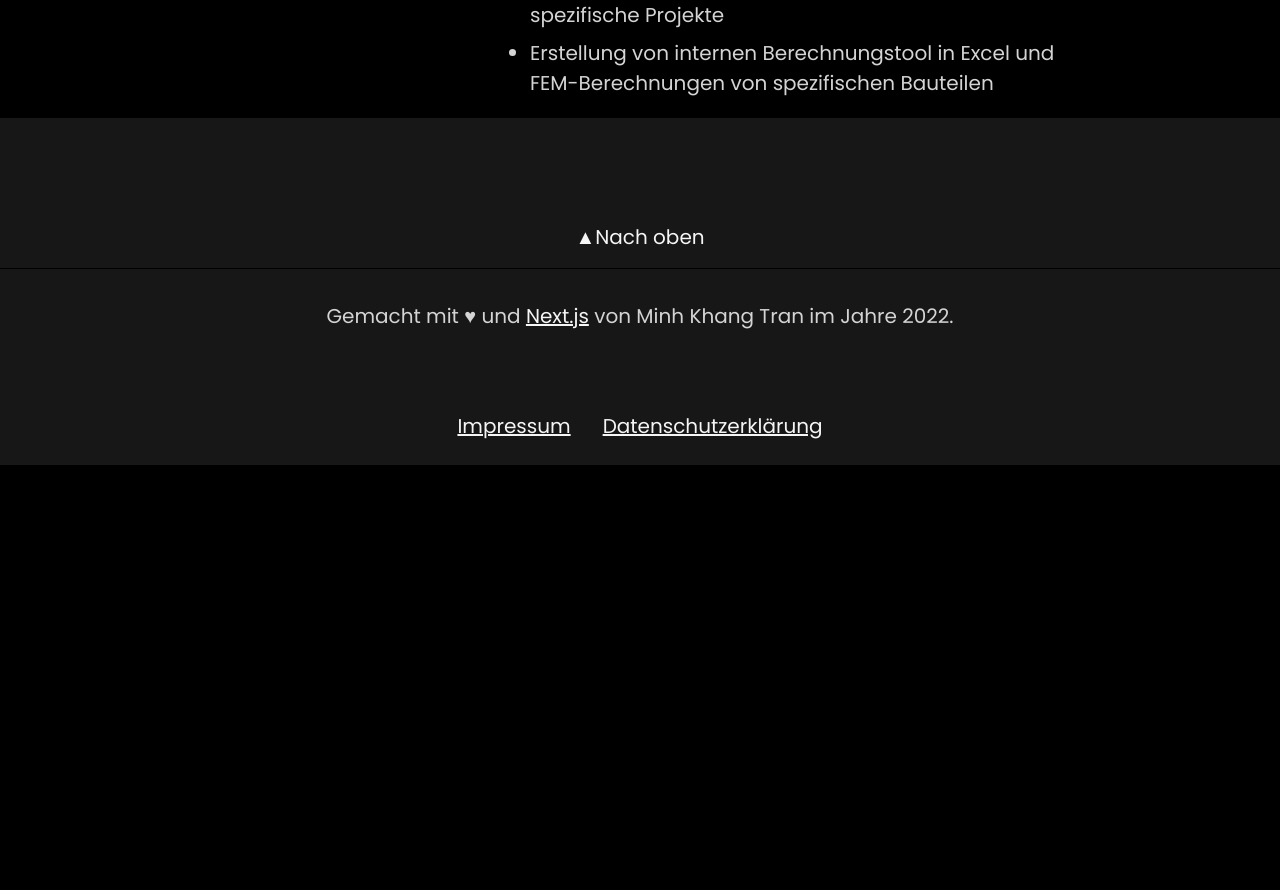
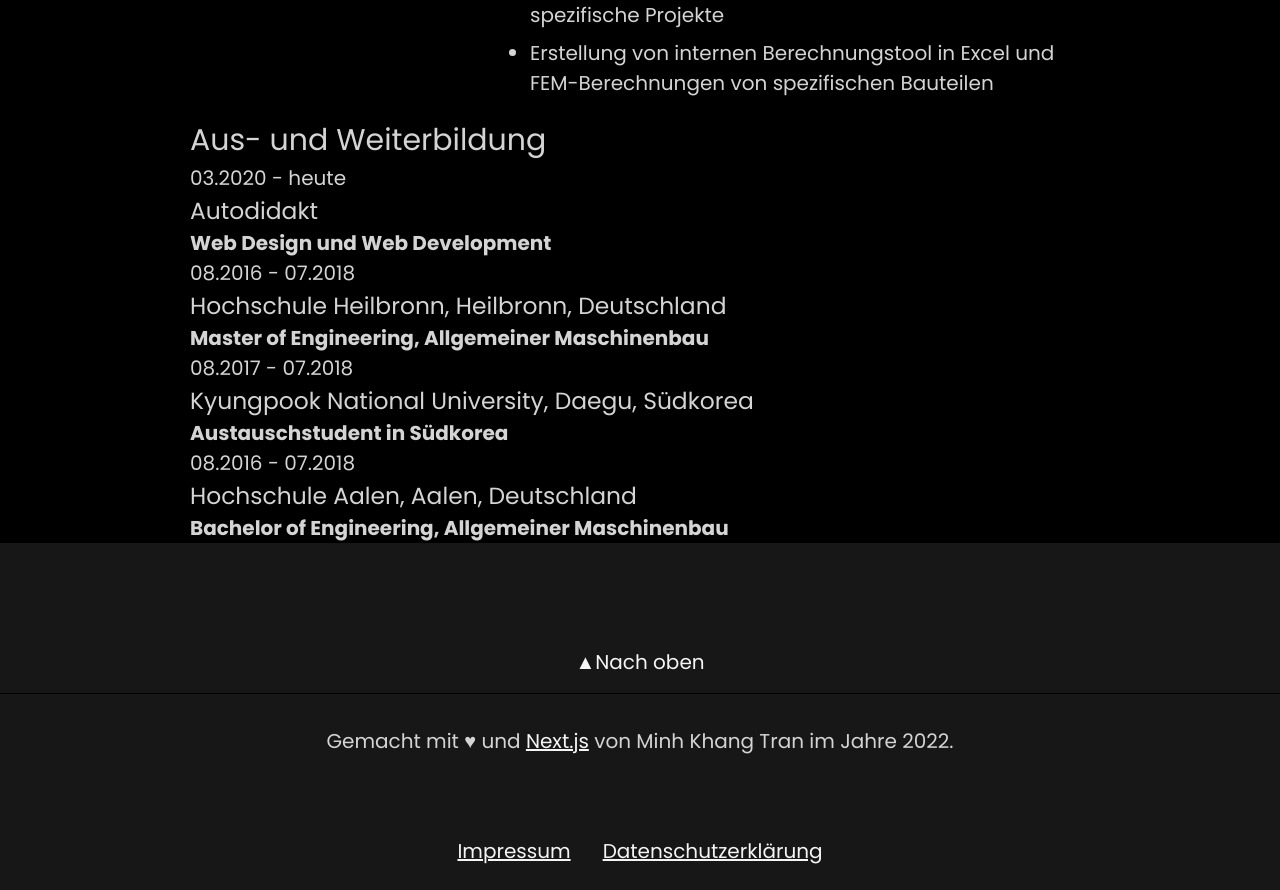
Before and after one commit to MinhKhangTran/next_mkt_blog_v2, a Next.js app: page / in a window 1280 px wide. Shown: the part 2186-3076 px from the top of the page. Before the commit the page ends 2651 px from the top, so only its background shows below. Built offline with nearby package versions, Linux system fonts and the light colour scheme.

Commit message:
:sparkles: add Learnings

```diff
--- /dev/null
+++ b/components/learning.js
@@ -0,0 +1,39 @@
+import React from 'react'
+
+const Learning = () => {
+  return (
+    <section className="wrapper" id="learning" aria-label="learning abschnitt">
+        <h2>Aus- und Weiterbildung</h2>
+        <div className='exp'>
+            <p className='date'>03.2020 - heute</p>
+            <article>
+                <h3>Autodidakt</h3>
+                <h4>Web Design und Web Development</h4>
+            </article>
+        </div>
+        <div className='exp'>
+            <p className='date'>08.2016 - 07.2018</p>
+            <article>
+                <h3>Hochschule Heilbronn, Heilbronn, Deutschland</h3>
+                <h4>Master of Engineering, Allgemeiner Maschinenbau</h4>
+            </article>
+        </div>
+        <div className='exp'>
+            <p className='date'>08.2017 - 07.2018</p>
+            <article>
+                <h3>Kyungpook National University, Daegu, Südkorea</h3>
+                <h4>Austauschstudent in Südkorea</h4>
+            </article>
+        </div>
+        <div className='exp'>
+            <p className='date'>08.2016 - 07.2018</p>
+            <article>
+                <h3>Hochschule Aalen, Aalen, Deutschland</h3>
+                <h4>Bachelor of Engineering, Allgemeiner Maschinenbau</h4>
+            </article>
+        </div>
+    </section>
+  )
+}
+
+export default Learning
--- a/pages/index.js
+++ b/pages/index.js
@@ -3,6 +3,7 @@ import Beruflich from "../components/beruflich";
 import Hero from "../components/hero";
 import Kompetenz from "../components/kompetenz";
 import Layout from "../components/Layout";
+import Learning from "../components/learning";
 
 
 
@@ -12,6 +13,7 @@ export default function Home({ posts }) {
       <Hero />
       <Kompetenz/>
       <Beruflich/>
+      <Learning/>
     </Layout>
   );
 }
```
